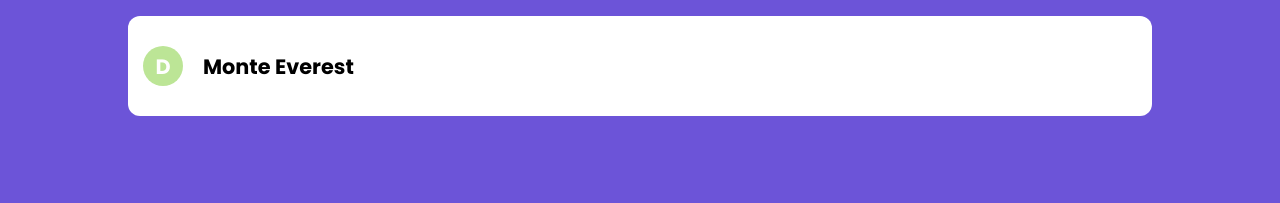
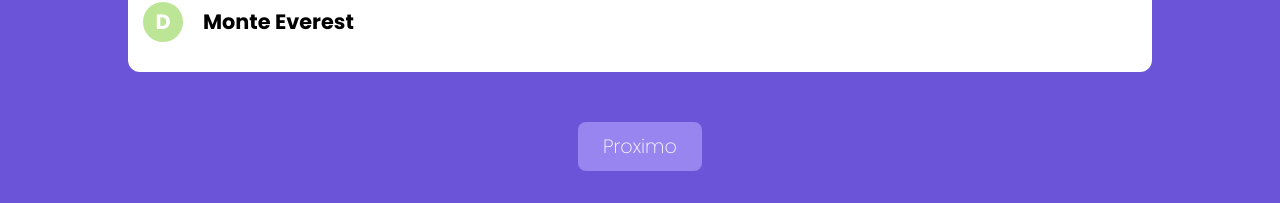
Before and after one commit to heberGustavo/quiz-web, a Next.js app: page / in a window 1280 px wide. Shown: the part 594-797 px from the top of the page. Built offline with nearby package versions, Linux system fonts and the light colour scheme.

Commit message:
Create Botao component

```diff
--- /dev/null
+++ b/components/Botao.tsx
@@ -0,0 +1,25 @@
+/* eslint-disable @typescript-eslint/no-explicit-any */
+import Link from "next/link";
+import styles from "../src/styles/Botao.module.css";
+
+interface BotaoProps {
+  texto: string;
+  href?: string;
+  onClick?: (e: any) => void;
+}
+
+export default function Botao(props: BotaoProps) {
+  function renderizarBotao() {
+    return (
+      <button className={styles.botao} onClick={props.onClick}>
+        {props.texto}
+      </button>
+    );
+  }
+
+  return props.href ? (
+    <Link href={props.href}>{renderizarBotao()}</Link>
+  ) : (
+    renderizarBotao()
+  );
+}
--- a/src/pages/index.tsx
+++ b/src/pages/index.tsx
@@ -2,6 +2,7 @@
 import Questao from "../../components/Questao";
 import QuestaoModel from "../../model/questao";
 import RespostaModel from "../../model/resposta";
+import Botao from "../../components/Botao";
 
 const questaoMock = new QuestaoModel(
   212,
@@ -30,10 +31,12 @@
     <div style={{
       display: "flex",
       justifyContent: "center",
+      flexDirection: "column",
       alignItems: "center",
       height: "100vh"
     }}>
       <Questao valor={questao} tempoPraResposta={2} respostaFornecida={respostaFornecida} tempoEsgotado={tempoEsgotado} />
+      <Botao texto="Proximo" href="/resultado" />
     </div>
   );
 }
--- /dev/null
+++ b/src/styles/Botao.module.css
@@ -0,0 +1,10 @@
+.botao {
+    color: #fff;
+    background-color: #9885f0;
+    border-radius: 8px;
+    font-weight: 200;
+    font-size: 1.2rem;
+    border: none;
+    padding: 10px 25px;
+    margin-top: 40px;
+}
```
